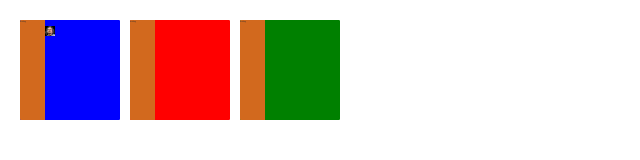
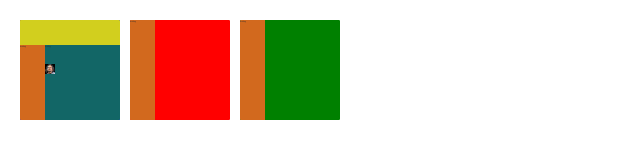
Before and after one commit to RichterBros/portfolio-landing-page2, a plain HTML site: page index.html in a window 1280 px wide. Shown: the whole page, without its empty margins (0-640 px from the left). Drawn offline with Linux system fonts and the light colour scheme.

Commit message:
add html and styling

```diff
--- a/css/styles.css
+++ b/css/styles.css
@@ -41,6 +41,7 @@ p {
 
 .column-left{
     float: left;
+    top: 50px;
     width: 25px;
     height: 100%;
     background-color: chocolate;
@@ -48,7 +49,26 @@ p {
 
 }
 
-img{
+.column-top{
+    float: left;
+    width: 100px;
+    height: 25%;
+    background-color: rgb(210, 207, 30);
+    border-radius: 1px 1px 0px 0px;
+}
+.content-top{
+    position: absolute;
+    top: 25px;
+    left:25px;
+    width: 75px;
+    height: 75px;
+    border-radius: 0px 0px 1px 0px;
+    background-color: rgb(18, 102, 102);
+}
+
+.img-inner{
+
+
     width: 10px;
     height: 10px;
 }
--- a/index.html
+++ b/index.html
@@ -12,9 +12,14 @@
 
 <div id="box1">
   <div class="column-left">
+    <div class="column-top"></div>
+
     <p>testing</p>
   </div>
-  <div><img src = "img/eddie-vedder.jpg"></div>
+  <div class="content-top">
+    <p>testing</p>
+    <img class="img-inner"src = "img/eddie-vedder.jpg">
+  </div>
 </div>
 
 <div id="box2">
```
